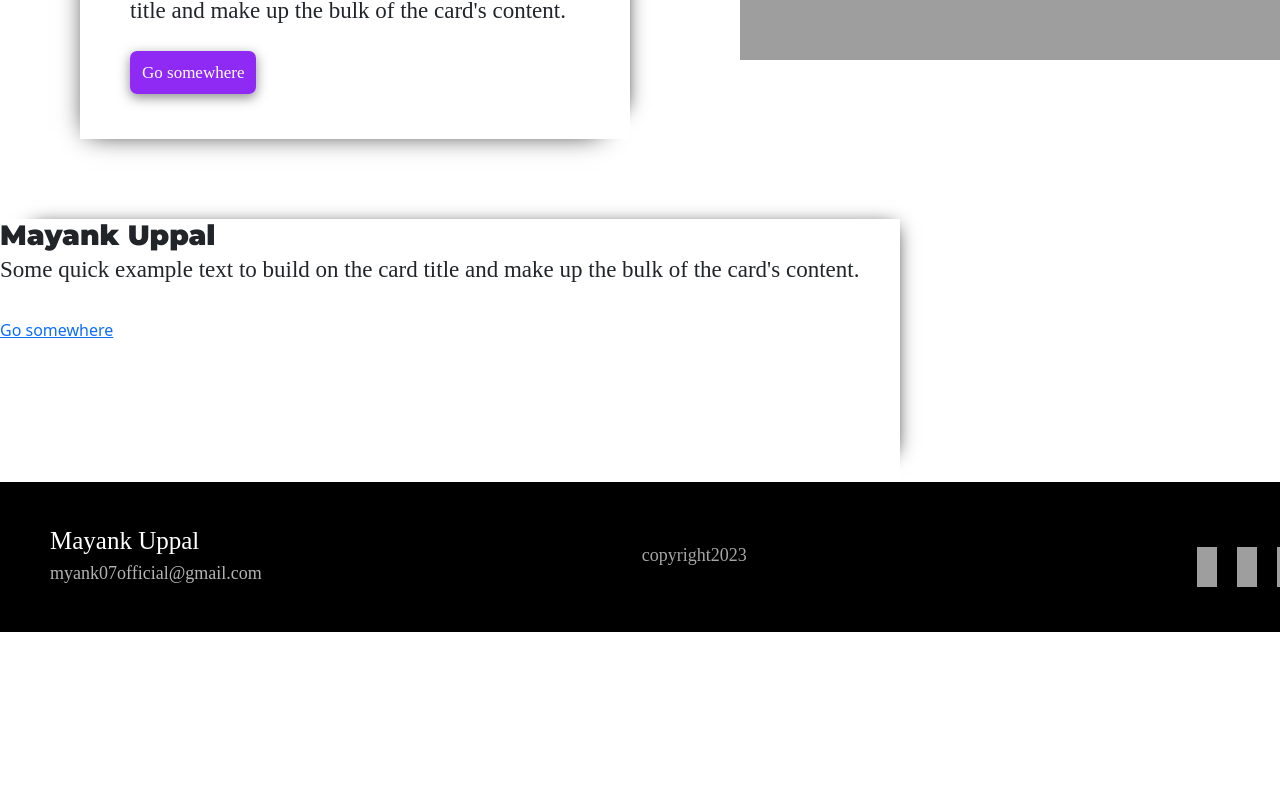
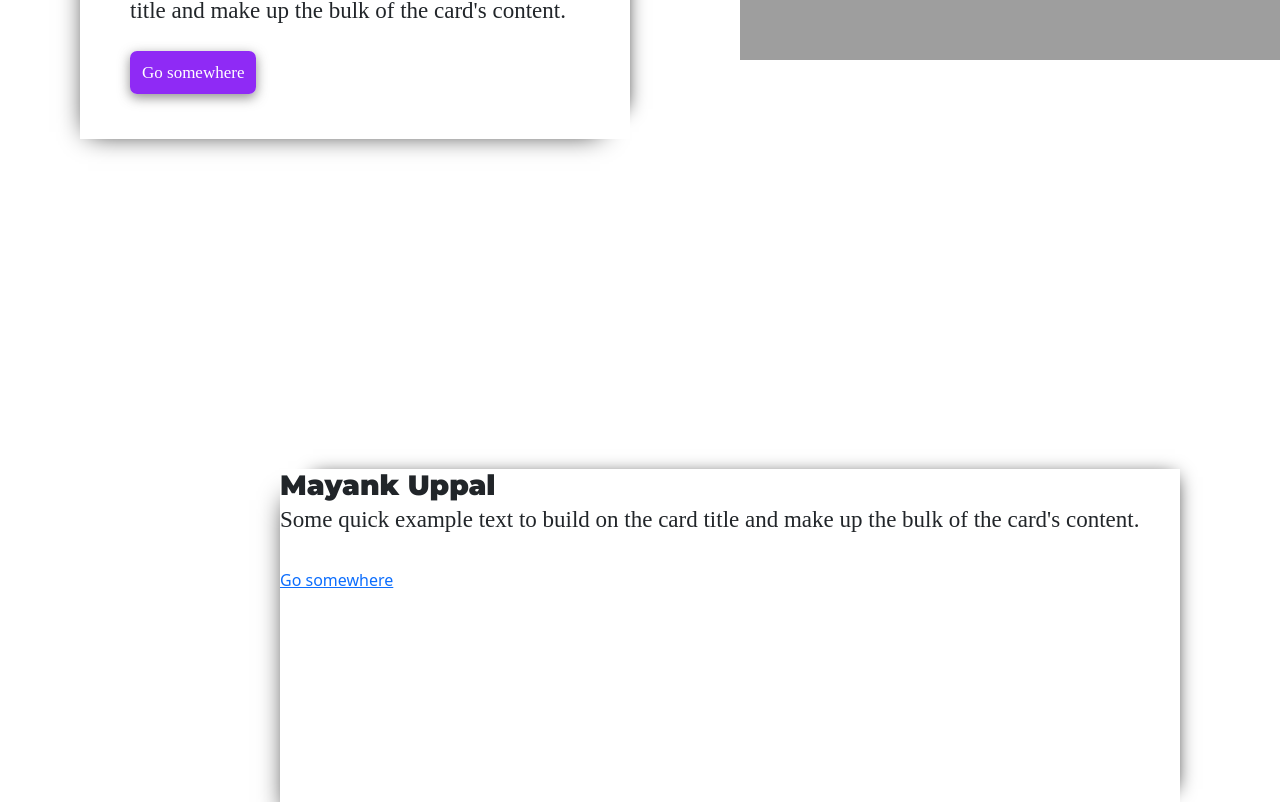
Before and after one commit to kshitijjj/Portfolio, a React (Create React App) app in the folder portfolio/: page / in a window 1280 px wide. Shown: the part 3738-4540 px from the top of the page. Before the commit the page ends 4370 px from the top, so only its background shows below. Built offline with nearby package versions, Linux system fonts and the light colour scheme; grey boxes are pictures that could not be loaded.

Commit message:
updated index.js

```diff
--- a/portfolio/src/Components/About_Card.jsx
+++ b/portfolio/src/Components/About_Card.jsx
@@ -4,7 +4,7 @@ function  AboutCard(){
     return (
         <div>
             <div  className='about_card'>
-                <div data-aos='fade-right' class="abt_card" style={{boxShadow: "-11px 12px 26px -19px black, 14px -11px 19px -19px black",height:"263px",marginTop:"80px"}}>
+                <div data-aos='fade-right' class="abt_card" style={{boxShadow: "-11px 12px 26px -19px black, 14px -11px 19px -19px black",height:"350px",marginTop:"80px"}}>
                 {/* <img src="./images/drum.gif" class="card-img-top" alt="..."/> */}
                 <div class="card-body_abt">
                  <h5 class="card-title">Mayank Uppal</h5>
--- a/portfolio/src/index.css
+++ b/portfolio/src/index.css
@@ -658,7 +658,13 @@ para2-rest lines
 
 .abt_card{
   width: 900px;
-  height: 350px;
+  height: 400px;
+}
+
+.about_card{
+  margin-left: 280px;
+  padding-top: 250px;
+  padding-bottom: 200px;
 }
 #a1{
   font-size: 36px;
```
